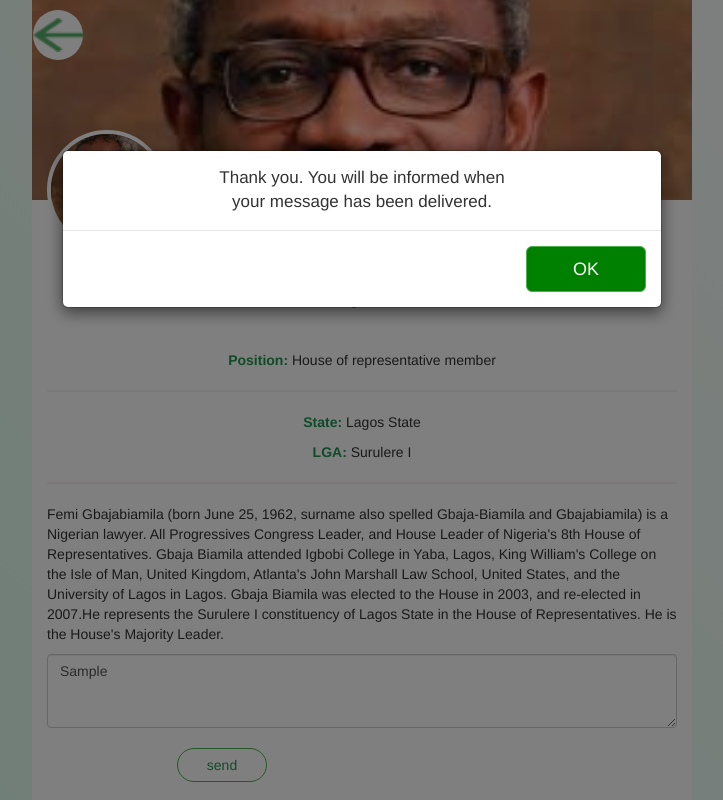
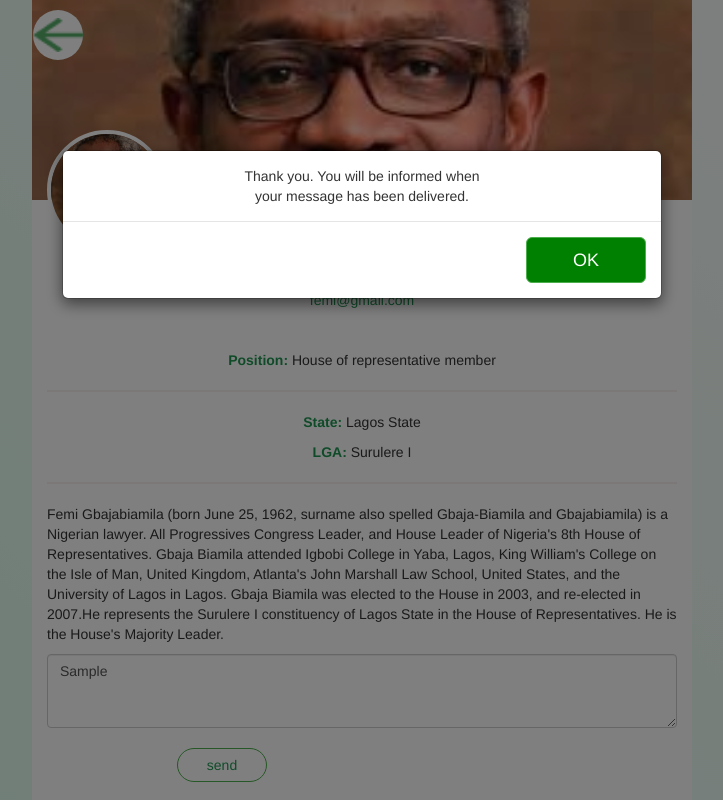
Before and after one commit to onyekachimary/wikipol, an Angular app: page /profile in a window 1280 px wide. Both pictures are taken after typing "Sample" into the empty fields and a click on the button "send". Shown: the whole page, without its empty margins (278-1001 px from the left). Built offline with nearby package versions, Linux system fonts and the light colour scheme; no server answers.

Commit message:
changed font size

```diff
--- a/src/app/profile/profile.component.html
+++ b/src/app/profile/profile.component.html
@@ -74,7 +74,7 @@
           <!-- <span aria-hidden="true">&times;</span> -->
         </button>
      <!--  </div> -->
-      <div class="modal-body" style="text-align: center; font-size: 17px;">
+      <div class="modal-body" style="text-align: center; font-size: 14px;">
         Thank you. You will be informed when <br> your message has been delivered.
       </div>
       <div class="modal-footer">
```
Also changed, not shown: 5 other files (tests, documents, lock files or other folders).
